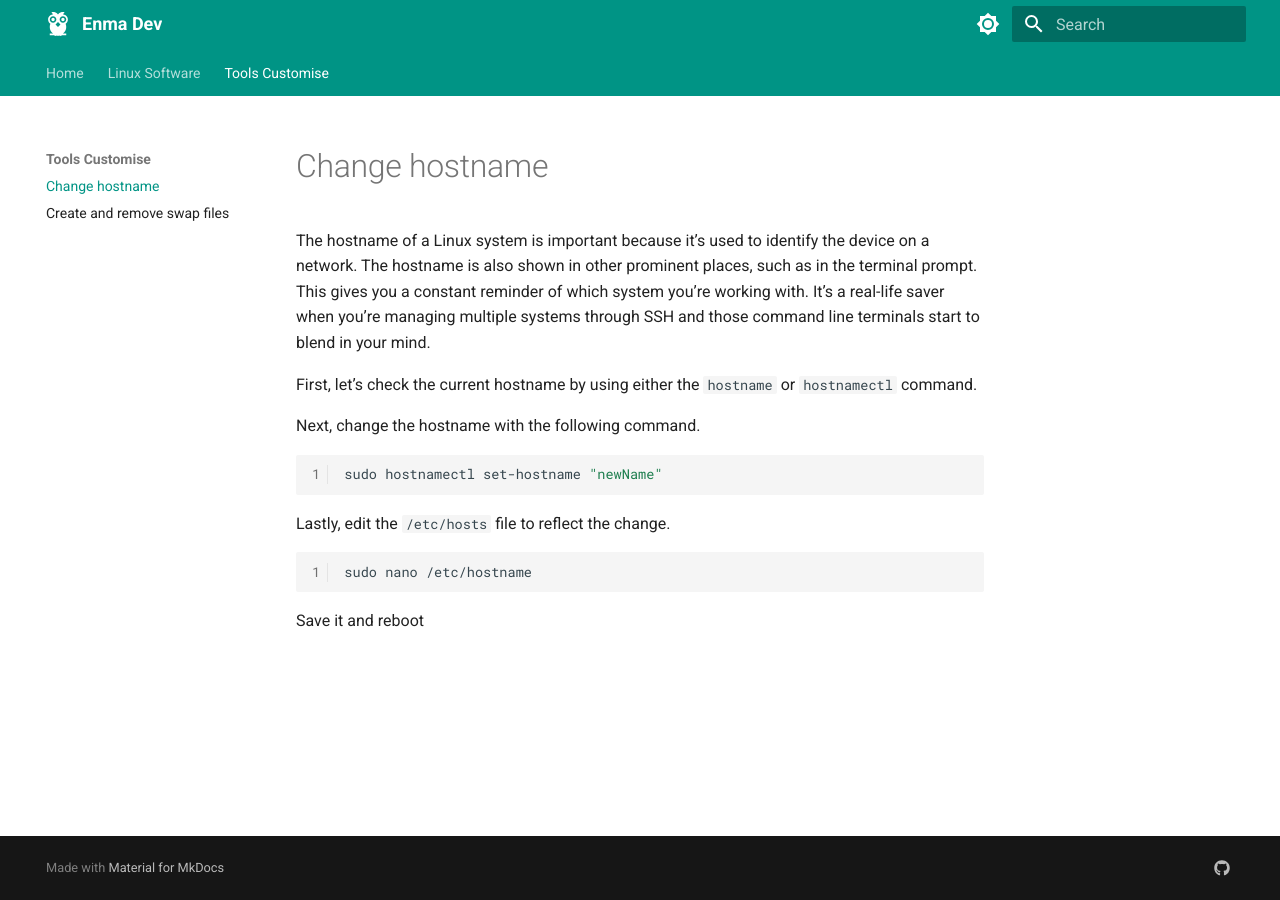
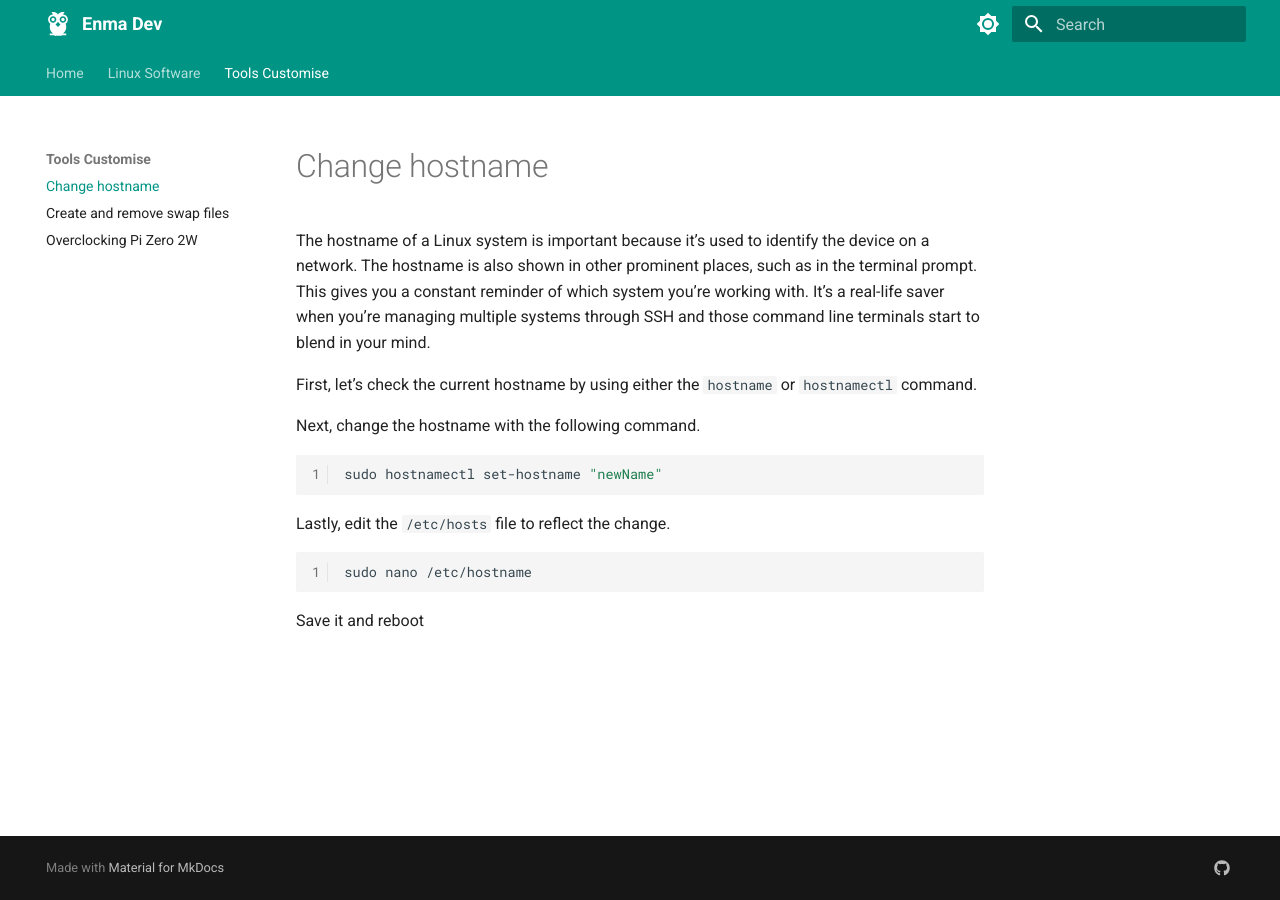
Before and after one commit to prashantdwivedi/enma, an MkDocs documentation site: the page built from docs/tools-customise/change-hostname.md, in a window 1280 px wide. Built offline with MkDocs 1.6.1 and Material for MkDocs 9.7.7, drawn with Linux system fonts in a browser that asks for light colours.

Commit message:
add-pi-zero

```diff
--- a/mkdocs.yml
+++ b/mkdocs.yml
@@ -128,3 +128,4 @@ nav:
   - Tools Customise:
     - Change hostname: tools-customise/change-hostname.md
     - Create and remove swap files: tools-customise/create-and-remove-swap-files.md
+    - Overclocking Pi Zero 2W: overclocking-pi-zero-2w.md
```
